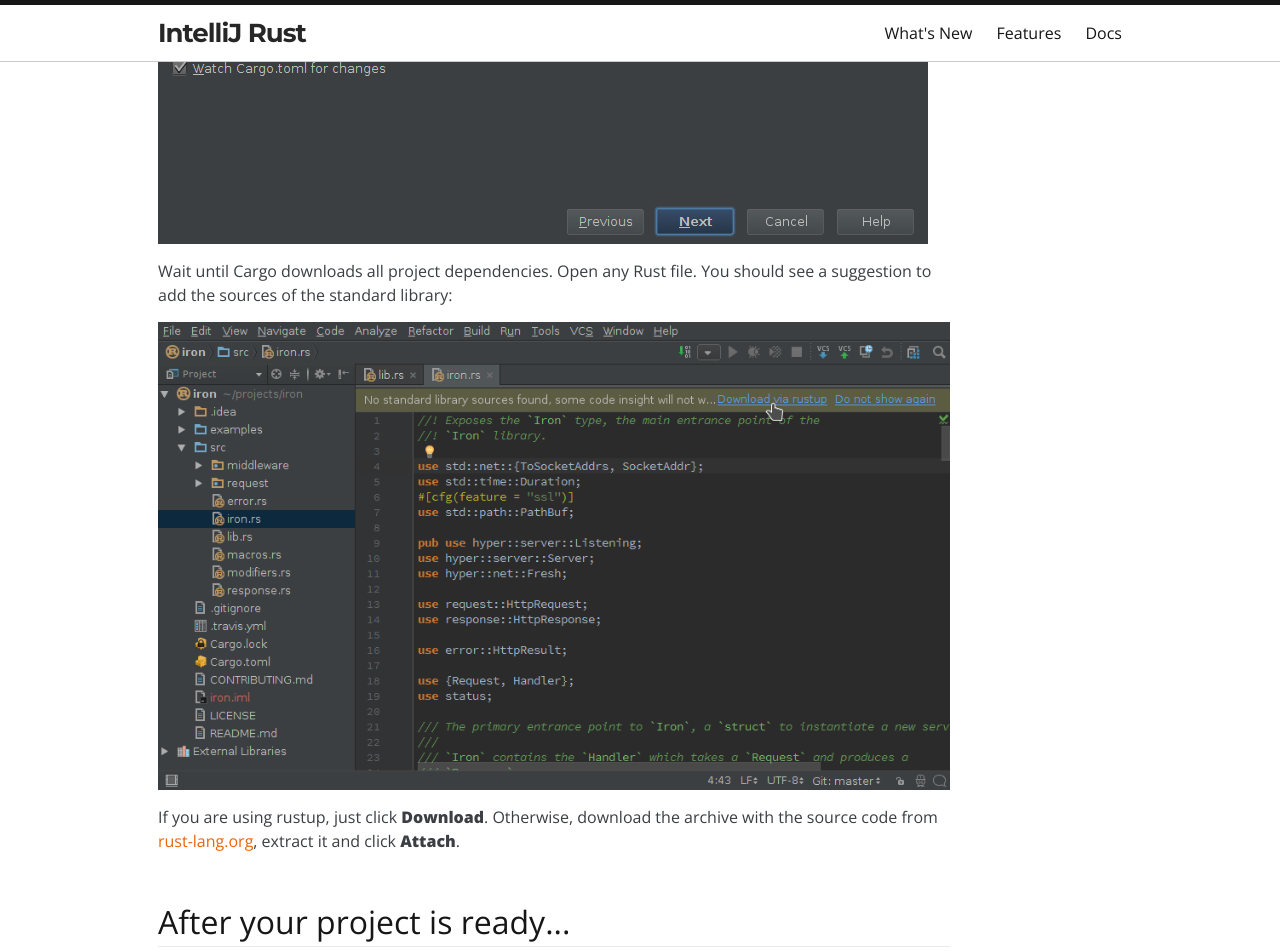
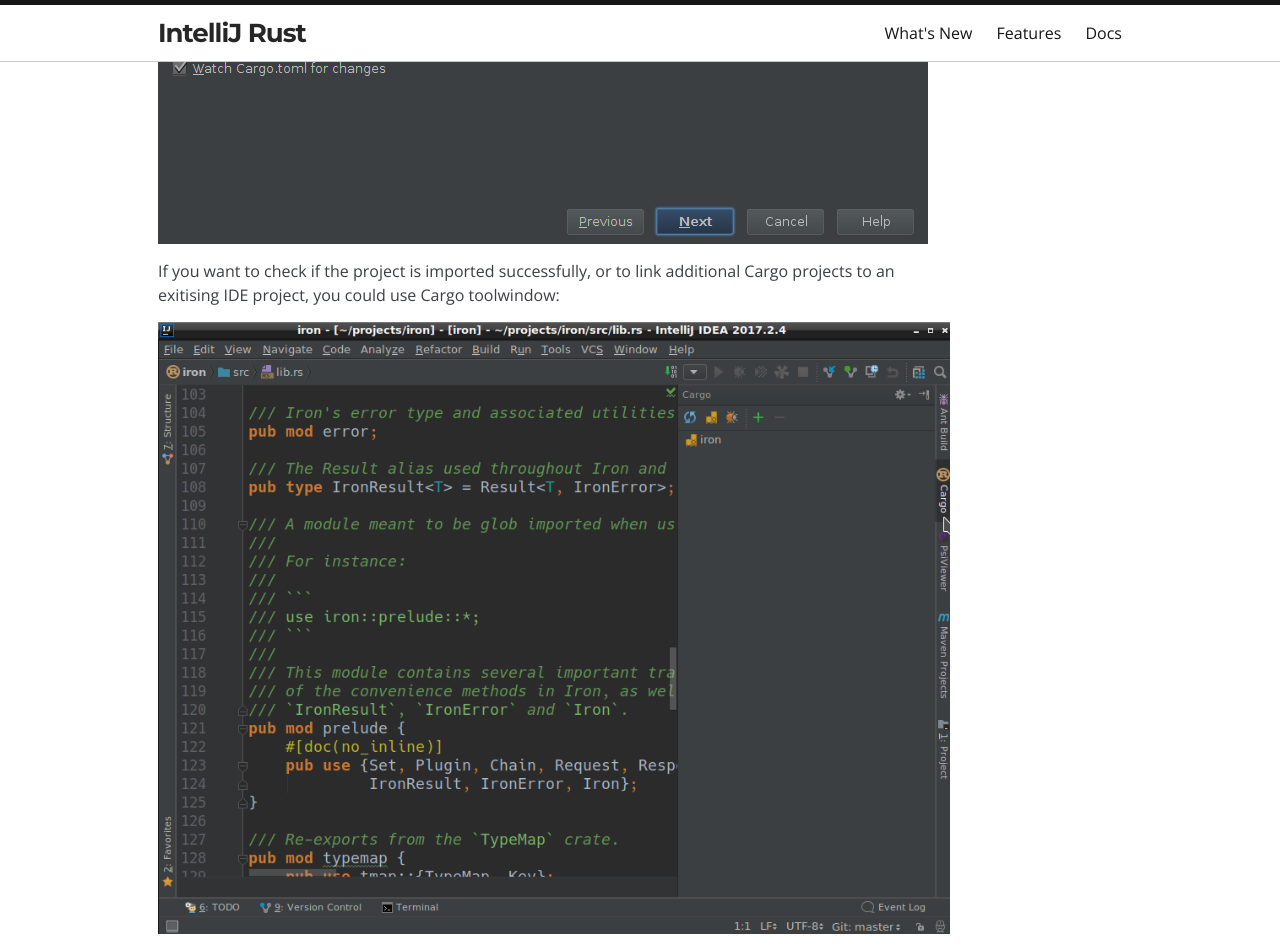
Before and after one commit to intellij-rust/intellij-rust.github.io, a Jekyll site: the page built from _docs/quick-start.markdown, in a window 1280 px wide and 1400 px high, scrolled down 2525 px. Shown: the top 952 px of the window. Built offline with Jekyll 4.4.1, drawn with Linux system fonts in a browser that asks for light colours; nearby versions of some CDN libraries; some web fonts are replaced; some of the changed text lies outside the part shown.

Commit message:
Small update to quick-start

```diff
--- a/_docs/quick-start.markdown
+++ b/_docs/quick-start.markdown
@@ -40,17 +40,11 @@
 
 ![import-toolchain-step](/assets/quick-start/import-toolchain-setup.png)
 
-Wait until Cargo downloads all project dependencies. Open any Rust file. You
-should see a suggestion to add the sources of the standard library:
+If you want to check if the project is imported successfully, or to link
+additional Cargo projects to an exitising IDE project, you could use Cargo
+toolwindow:
 
-![download-stdlib](/assets/quick-start/download-stdlib-notification.png)
-
-
-If you are using rustup, just click **Download**. Otherwise, download the
-archive with the source code from
-[rust-lang.org](https://www.rust-lang.org/en-US/downloads.html), extract it and
-click **Attach**.
-
+![cargo-toolwindow](/assets/quick-start/cargo-toolwindow.png)
 
 {% include h title="After your project is ready..." tag="project-ready" %}
 
```
Also changed, not shown: other parts of _docs/quick-start.markdown (+1 -1 lines), assets/quick-start/cargo-toolwindow.png (added).
